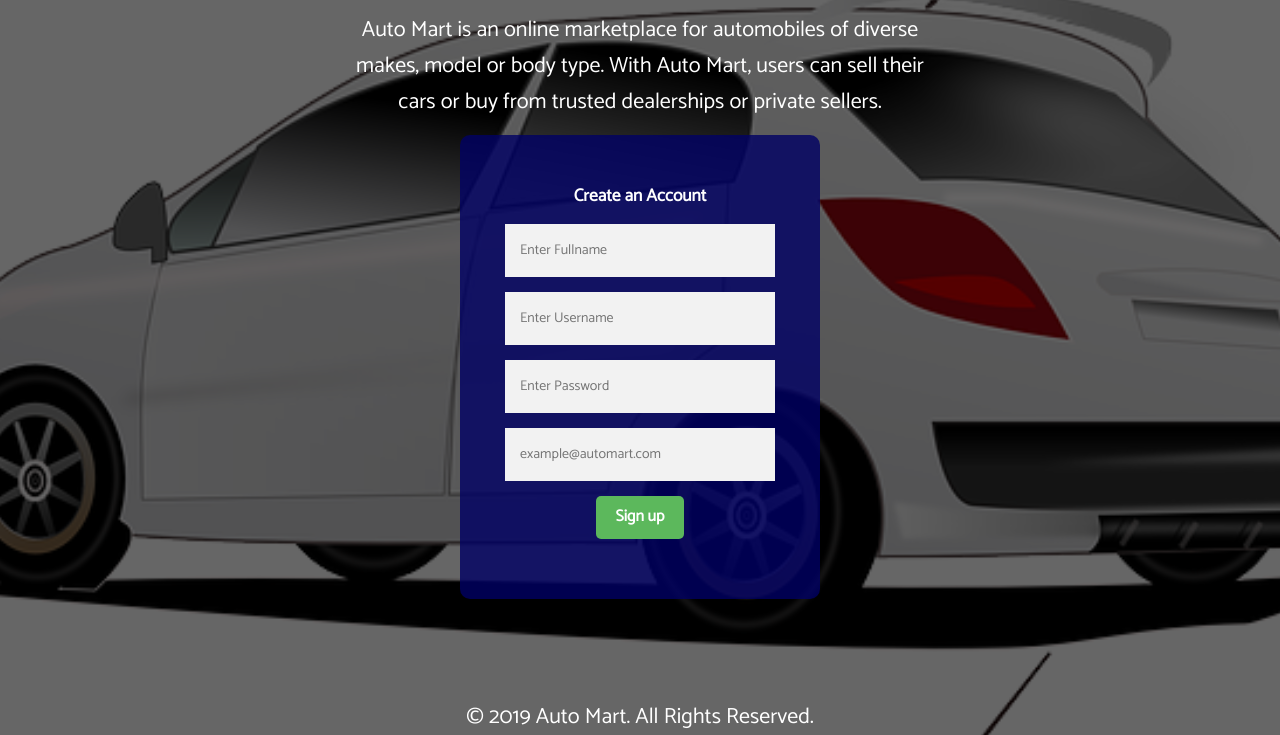
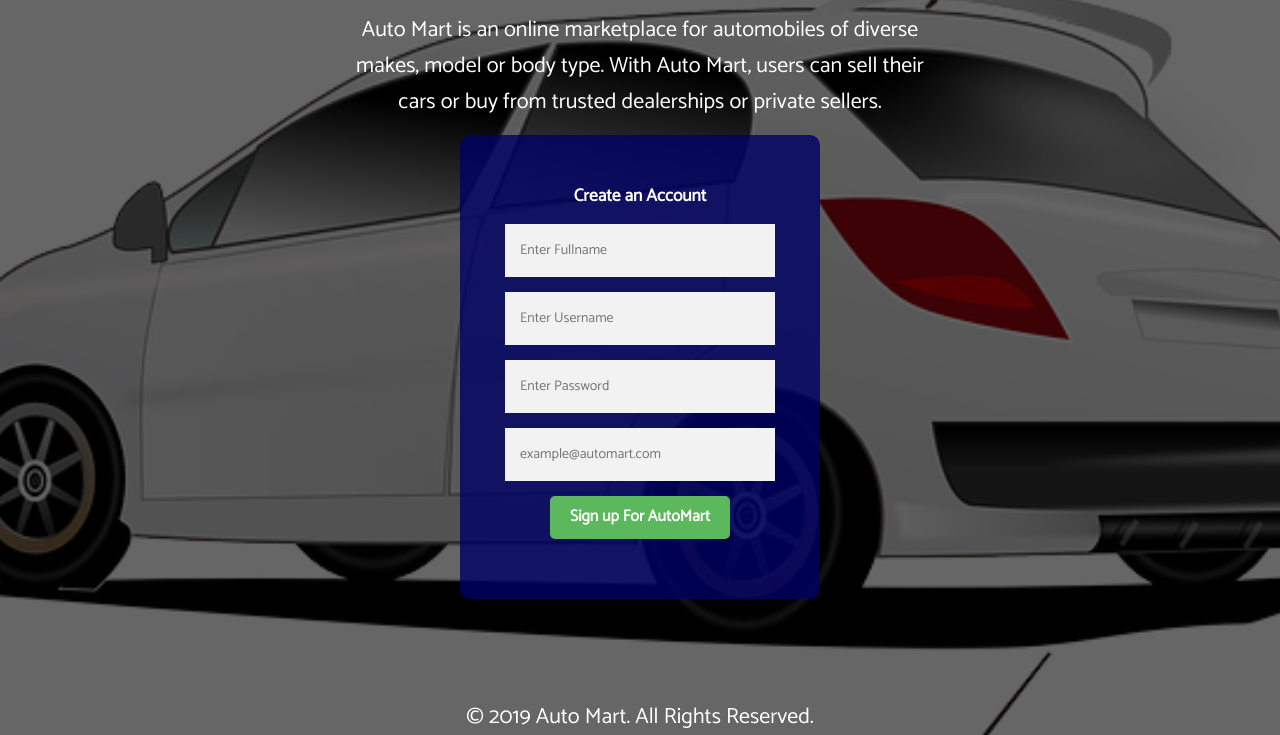
Before and after one commit to marusoft/Auto-Mart, a plain HTML site: page UI/create.html in a window 1280 px wide. Shown: the part 149-884 px from the top of the page. Drawn offline with Linux system fonts and the light colour scheme.

Commit message:
change button text of signup form

```diff
--- a/UI/create.html
+++ b/UI/create.html
@@ -48,7 +48,7 @@
             <input type="text" name="username" id="username" placeholder="Enter Username" required>
             <input type="password" name="password" id="password" placeholder="Enter Password" required>
             <input type="email" name="email" id="email" placeholder="example@automart.com" required>
-            <input type="submit" value="Sign up">
+            <input type="submit" value="Sign up For AutoMart">
         </form>
         <!-- signup form  end-->
 
```
